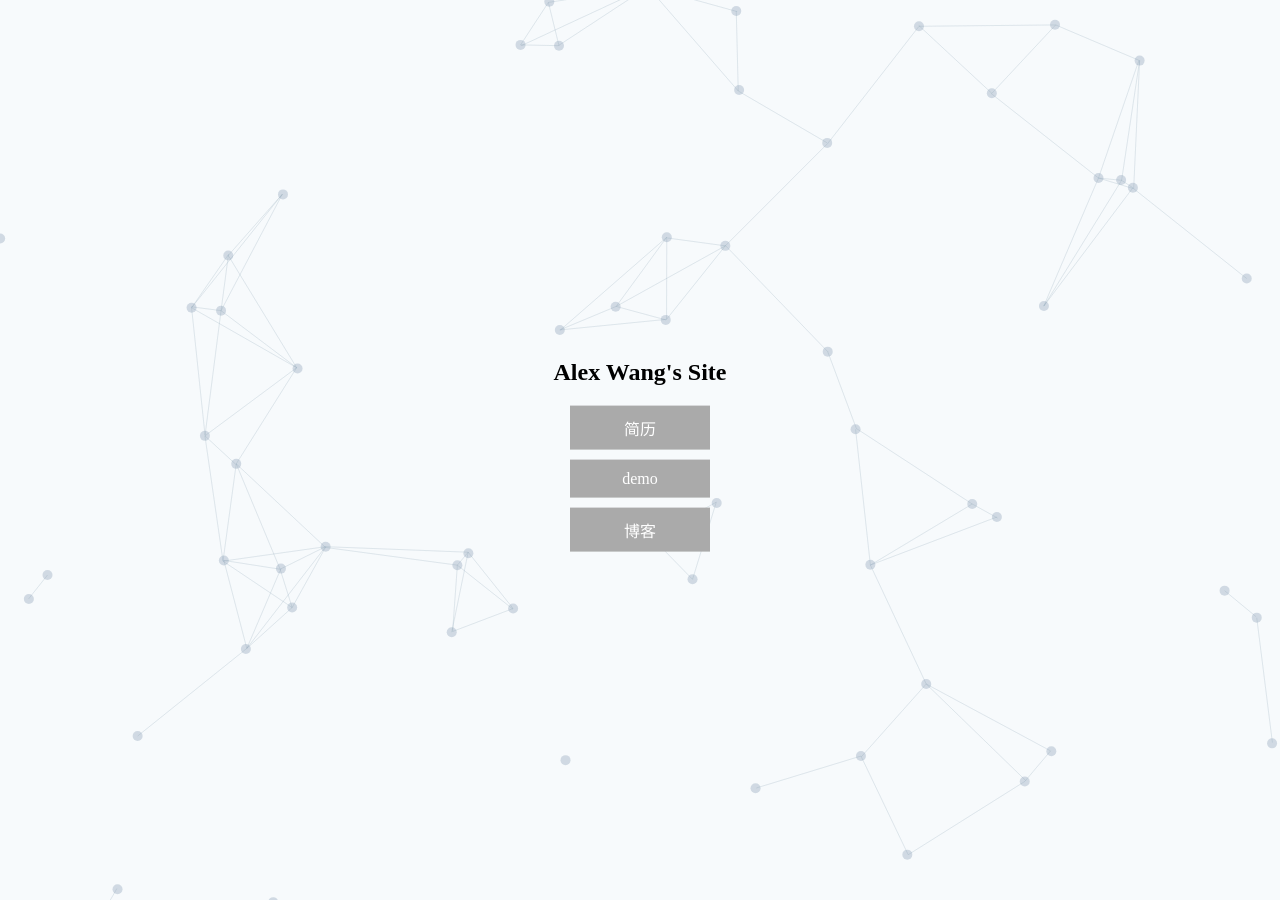
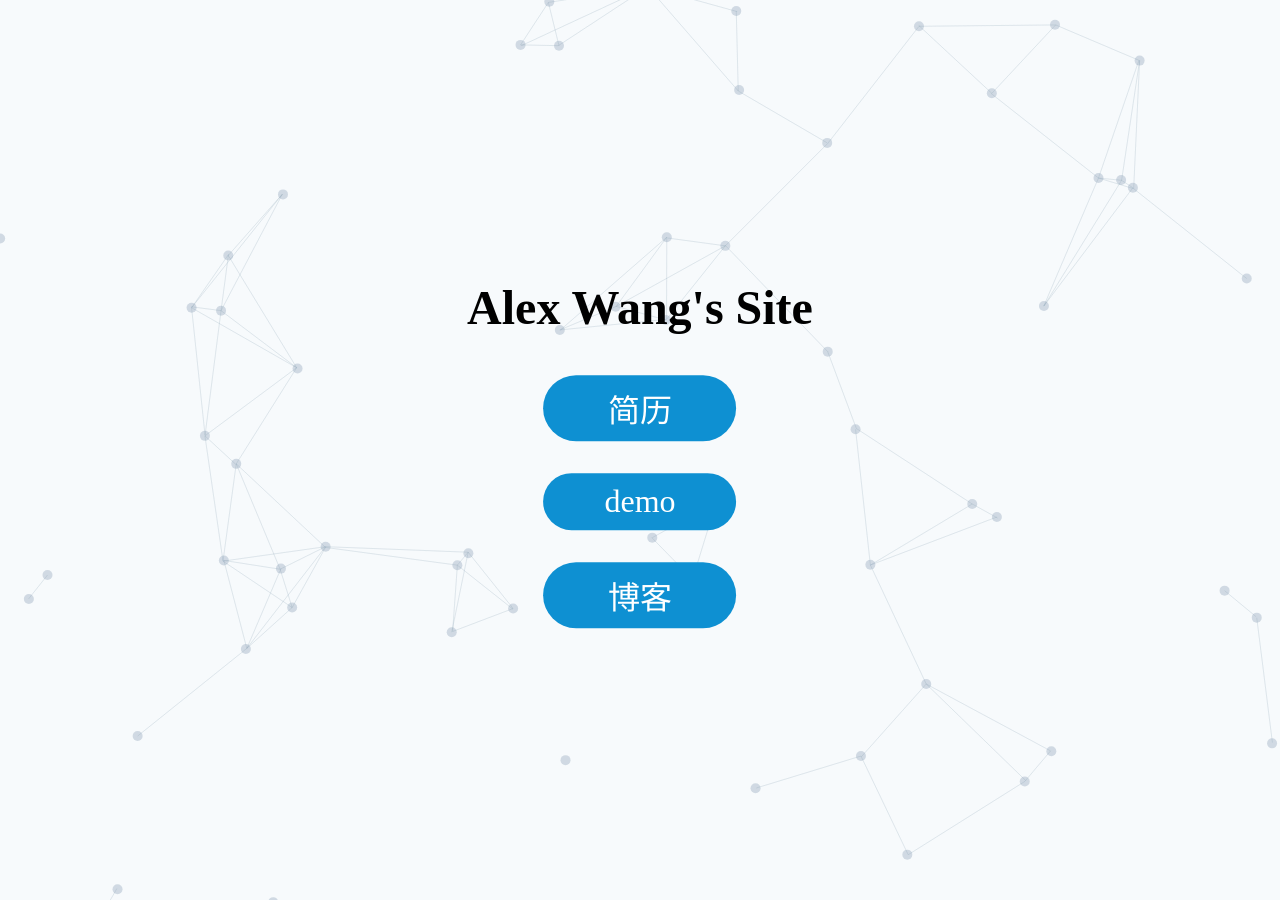
Before and after one commit to lemonPirate/lemonPirate.github.io, a Jekyll site: the page index.html, which Jekyll copies as it is, in a window 1280 px wide. Built offline with Jekyll 4.4.1, drawn with Linux system fonts in a browser that asks for light colours; some web fonts are replaced.

Commit message:
样式微调

```diff
--- a/index.html
+++ b/index.html
@@ -38,15 +38,14 @@
             position: absolute;
             left: 50%;
             top: 50%;
-            width: 240px;
             height: auto;
             transform: translate(-50%, -50%);
-            background: rgba(255,255,255,0);
             font-family:RuiXian,HeiJian, Microsoft YaHei;
         }
 
         .intro h2{
             text-align: center;
+            font-size: 3em;
         }
 
         .intro .btn {
@@ -54,20 +53,20 @@
             width: 50%;
             margin: auto;
             font-size: 1em;
-            padding: 10px;
+            padding: 10px 10px;
             text-align: center;
             text-decoration: none;
             color: #fff;
-            background: #aaa;
-            /*background:darkgray;*/
-            margin-bottom: 10px;
+            background: #0e90d2;
+            font-size: 2em;
+            margin-bottom: 1em;
+            border-radius: 2em;
         }
     </style>
 </head>
 
 <body>
     <div class="intro">
-        <!--<h1>欢迎光临王鸿儒的个人网站</h1>-->
         <h2>Alex Wang's Site</h2>
         <a href="" class="btn">简历</a>
         <a href="" class="btn">demo</a>
```
